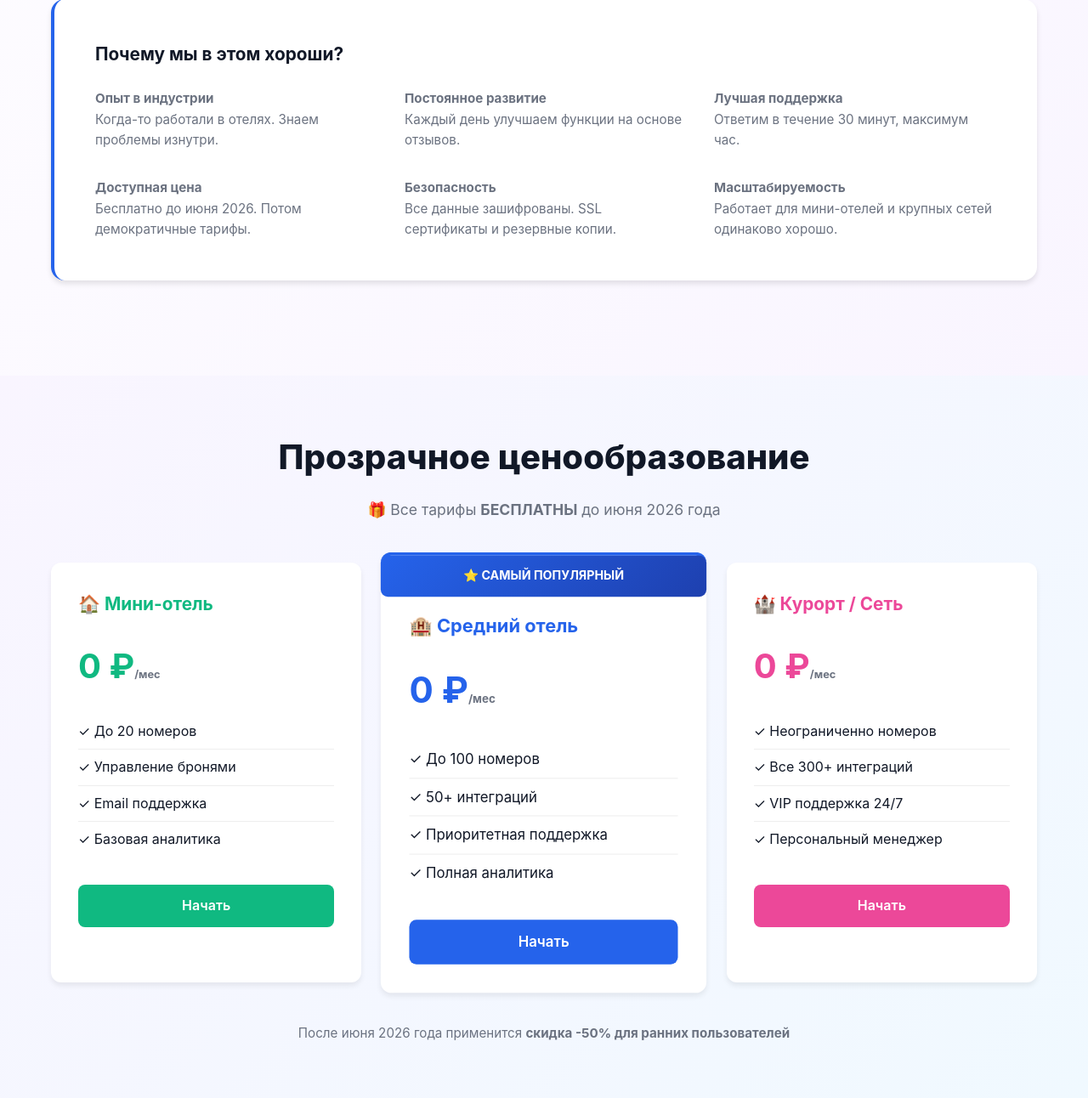
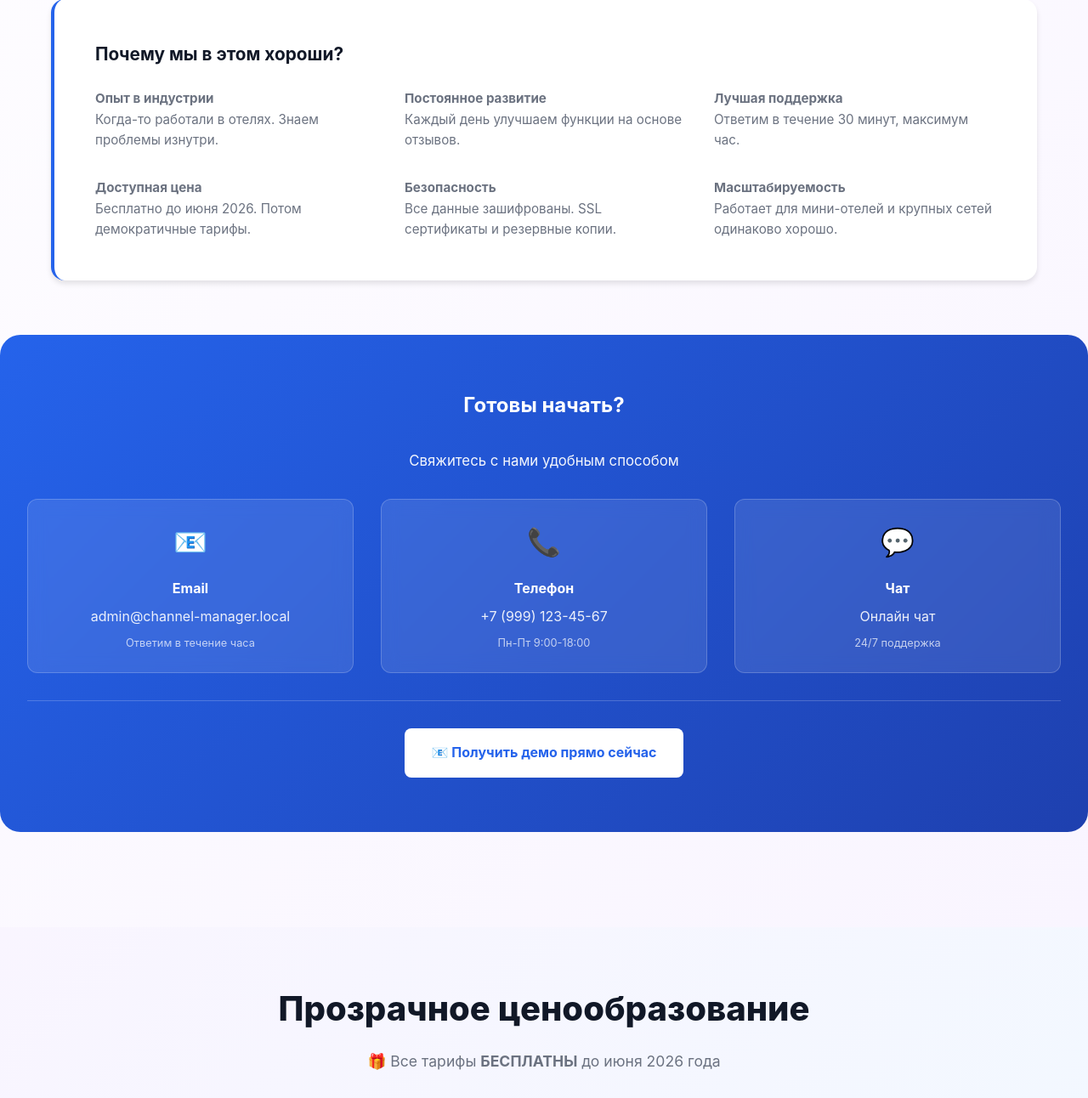
Before and after one commit to 1997-LeVoN-2020/travel-booking, a Django app: page / in a window 1280 px wide. Shown: the part 4578-5870 px from the top of the page at 85% size. Run offline with Django 5.2, Linux system fonts and the light colour scheme.

Commit message:
Add contact block to About Us section with email, phone, and chat information

```diff
--- a/templates/home_apps/base.html
+++ b/templates/home_apps/base.html
@@ -269,6 +269,39 @@
 </div>
 </div>
 </div>
+
+<div style="background: linear-gradient(135deg, #2563eb, #1e40af); color: white; padding: 4rem 2rem; border-radius: 1.5rem; margin-top: 4rem; text-align: center;">
+<h3 style="font-size: 1.5rem; font-weight: 700; margin-bottom: 2rem;">Готовы начать?</h3>
+<p style="font-size: 1.05rem; margin-bottom: 2rem; opacity: 0.95;">Свяжитесь с нами удобным способом</p>
+
+<div style="display: grid; grid-template-columns: repeat(auto-fit, minmax(180px, 1fr)); gap: 2rem;">
+<div style="background: rgba(255,255,255,0.1); padding: 1.5rem; border-radius: 0.75rem; backdrop-filter: blur(10px); border: 1px solid rgba(255,255,255,0.2);">
+<div style="font-size: 2rem; margin-bottom: 1rem;">📧</div>
+<h4 style="font-weight: 700; margin-bottom: 0.5rem;">Email</h4>
+<a href="mailto:admin@channel-manager.local" style="color: white; text-decoration: none; opacity: 0.9;">admin@channel-manager.local</a>
+<p style="font-size: 0.8rem; opacity: 0.7; margin-top: 0.5rem;">Ответим в течение часа</p>
+</div>
+
+<div style="background: rgba(255,255,255,0.1); padding: 1.5rem; border-radius: 0.75rem; backdrop-filter: blur(10px); border: 1px solid rgba(255,255,255,0.2);">
+<div style="font-size: 2rem; margin-bottom: 1rem;">📞</div>
+<h4 style="font-weight: 700; margin-bottom: 0.5rem;">Телефон</h4>
+<a href="tel:+79991234567" style="color: white; text-decoration: none; opacity: 0.9;">+7 (999) 123-45-67</a>
+<p style="font-size: 0.8rem; opacity: 0.7; margin-top: 0.5rem;">Пн-Пт 9:00-18:00</p>
+</div>
+
+<div style="background: rgba(255,255,255,0.1); padding: 1.5rem; border-radius: 0.75rem; backdrop-filter: blur(10px); border: 1px solid rgba(255,255,255,0.2);">
+<div style="font-size: 2rem; margin-bottom: 1rem;">💬</div>
+<h4 style="font-weight: 700; margin-bottom: 0.5rem;">Чат</h4>
+<a href="#" style="color: white; text-decoration: none; opacity: 0.9;">Онлайн чат</a>
+<p style="font-size: 0.8rem; opacity: 0.7; margin-top: 0.5rem;">24/7 поддержка</p>
+</div>
+</div>
+
+<div style="margin-top: 2rem; padding-top: 2rem; border-top: 1px solid rgba(255,255,255,0.2);">
+<a href="mailto:admin@channel-manager.local?subject=Получить демо Booking Travel" style="display: inline-block; background: white; color: var(--primary); padding: 1rem 2rem; border-radius: 0.5rem; font-weight: 700; text-decoration: none; transition: all 0.3s;">📧 Получить демо прямо сейчас</a>
+</div>
+</div>
+</div>
 </section>
 
 <section id="pricing" class="section" style="background: linear-gradient(135deg, #f9f5ff, #f0f9ff);">
```
